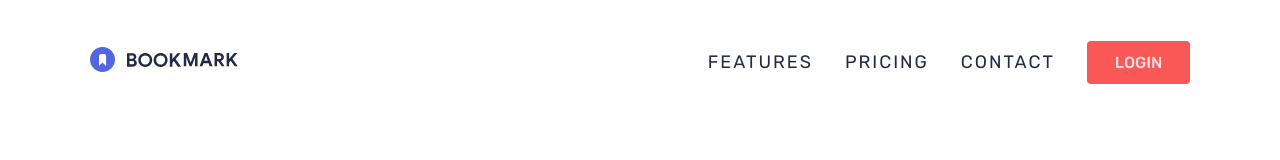
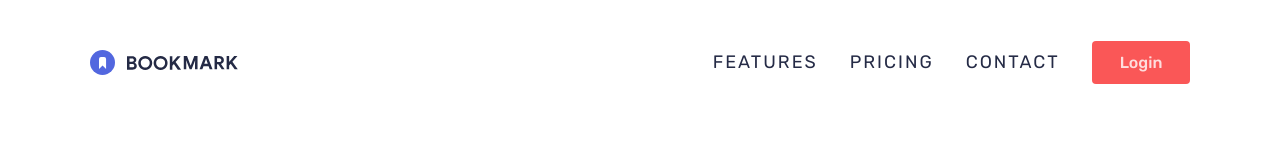
Before and after one commit to yusufardapeker/bookmark-landing-page, a React (Vite) app: page / in a window 1280 px wide. Shown: the top 160 px of the page. Built offline with nearby package versions, Linux system fonts and the light colour scheme.

Commit message:
Change reset css

```diff
--- a/src/styles/reset.css
+++ b/src/styles/reset.css
@@ -6,10 +6,6 @@
 	box-sizing: border-box;
 	border: none;
 	outline: none;
-}
-
-body {
-	overflow-x: hidden;
 }
 
 a,
@@ -24,16 +20,25 @@ li {
 	list-style: none;
 }
 
-img {
+img,
+picture,
+video,
+canvas,
+svg {
 	display: block;
 	max-width: 100%;
-	height: auto;
 }
 
-button {
+label {
 	cursor: pointer;
+}
+
+input,
+button,
+textarea,
+select {
+	font: inherit;
+	color: inherit;
 	background-color: transparent;
-	color: inherit;
-	font: inherit;
-	text-transform: inherit;
+	cursor: pointer;
 }
```
